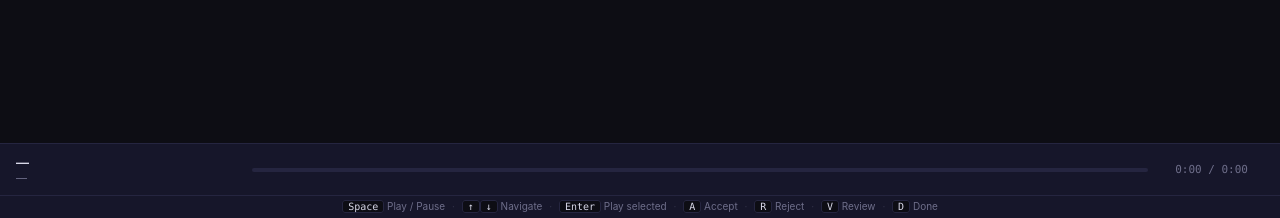
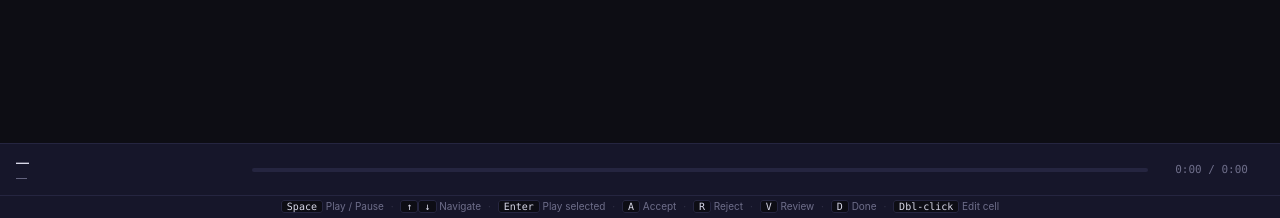
Before and after one commit to Sztuka/dj-library-manager, a Flask app: page / in a window 1280 px wide. Shown: the part 582-800 px from the top of the page. Run offline with Flask 3, Linux system fonts and the light colour scheme; data that the repository does not hold is empty; parts of the project's set-up code (start-up, migrations or seed data) failed here and were passed over.

Commit message:
review-ui: UX fixes — destination column, year, inline editing, clickable genre suggestions
- Add 'destination' column with select (library/reject/archive/mixes)
- Add 'year' column to track table
- Make artist/title/version/year editable via double-click
- Genre suggestion badges now clickable to apply
- CSS for .cell-editable, .inline-edit, .gs-suggest.clickable
- Keyboard shortcuts legend updated with Dbl-click hint

```diff
--- a/djlib/review/static/app.js
+++ b/djlib/review/static/app.js
@@ -49,14 +49,16 @@
   const COLUMNS = {
     unsorted: [
       { key: '_index',       label: '#',       width: '36px' },
-      { key: 'artist',       label: 'Artist',  width: '18%' },
-      { key: 'title',        label: 'Title',   width: '22%' },
-      { key: 'version_info', label: 'Version', width: '14%' },
-      { key: 'genre',        label: 'Genre',   width: '12%', type: 'genre-select' },
-      { key: 'bpm',          label: 'BPM',     width: '50px',  cls: 'col-bpm' },
-      { key: 'key_camelot',  label: 'Key',     width: '44px',  cls: 'col-key' },
-      { key: 'status',       label: 'Status',  width: '80px',  type: 'status-display' },
-      { key: 'done',         label: '✓',       width: '32px',  type: 'checkbox' },
+      { key: 'artist',       label: 'Artist',  width: '16%',  type: 'editable' },
+      { key: 'title',        label: 'Title',   width: '18%',  type: 'editable' },
+      { key: 'version_info', label: 'Version', width: '11%',  type: 'editable' },
+      { key: 'genre',        label: 'Genre',   width: '11%',  type: 'genre-select' },
+      { key: 'year',         label: 'Year',    width: '48px', type: 'editable', cls: 'col-bpm' },
+      { key: 'bpm',          label: 'BPM',     width: '46px', cls: 'col-bpm' },
+      { key: 'key_camelot',  label: 'Key',     width: '40px', cls: 'col-key' },
+      { key: 'destination',  label: 'Dest',    width: '72px', type: 'dest-select' },
+      { key: 'status',       label: 'Status',  width: '68px', type: 'status-display' },
+      { key: 'done',         label: '\u2713', width: '32px', type: 'checkbox' },
     ],
     library: [
       { key: '_index',           label: '#',      width: '36px' },
@@ -237,6 +239,25 @@
           sel.addEventListener('mousedown', (e) => e.stopPropagation());
           td.appendChild(sel);
 
+        } else if (col.type === 'dest-select') {
+          const sel = buildDestSelect(track[col.key]);
+          sel.addEventListener('change', (e) => {
+            e.stopPropagation();
+            track[col.key] = sel.value;
+            saveTrackField(track, col.key, sel.value);
+          });
+          sel.addEventListener('mousedown', (e) => e.stopPropagation());
+          td.appendChild(sel);
+
+        } else if (col.type === 'editable') {
+          td.textContent = track[col.key] || '';
+          td.title = track[col.key] || '';
+          td.classList.add('cell-editable');
+          td.addEventListener('dblclick', (e) => {
+            e.stopPropagation();
+            startInlineEdit(td, track, col.key);
+          });
+
         } else if (col.type === 'status-display') {
           td.textContent = track[col.key] || '—';
           td.classList.add('col-status');
@@ -279,7 +300,52 @@
     }
     return sel;
   }
+  const DEST_OPTIONS = ['', 'library', 'reject', 'archive', 'mixes'];
 
+  function buildDestSelect(currentValue) {
+    const sel = document.createElement('select');
+    sel.classList.add('inline-select');
+    for (const d of DEST_OPTIONS) {
+      const o = document.createElement('option');
+      o.value = d;
+      o.textContent = d || '\u2014';
+      if (d === currentValue) o.selected = true;
+      sel.appendChild(o);
+    }
+    return sel;
+  }
+
+  // ── Inline editing (double-click on artist/title/version/year) ──
+  function startInlineEdit(td, track, key) {
+    if (td.querySelector('input')) return;  // already editing
+    const oldVal = track[key] || '';
+    const input = document.createElement('input');
+    input.type = 'text';
+    input.value = oldVal;
+    input.className = 'inline-edit';
+    td.textContent = '';
+    td.appendChild(input);
+    input.focus();
+    input.select();
+
+    function commit() {
+      const newVal = input.value.trim();
+      td.textContent = newVal;
+      td.title = newVal;
+      if (newVal !== oldVal) {
+        track[key] = newVal;
+        saveTrackField(track, key, newVal);
+        showToast(key + ' updated', '');
+      }
+    }
+
+    input.addEventListener('blur', commit);
+    input.addEventListener('keydown', (e) => {
+      if (e.key === 'Enter') { e.preventDefault(); input.blur(); }
+      if (e.key === 'Escape') { input.value = oldVal; input.blur(); }
+      e.stopPropagation();  // Prevent keyboard shortcuts while editing
+    });
+  }
   // ── Row selection ─────────────────────────────────────────
   function selectRow(index) {
     if (index < 0 || index >= filteredTracks.length) return;
@@ -318,8 +384,28 @@
     if (track.genres_beatport)
       parts.push('<span class="gs gs-bp">BP: ' + escHtml(track.genres_beatport) + '</span>');
     if (track.genre_suggest)
-      parts.push('<span class="gs gs-suggest">→ ' + escHtml(track.genre_suggest) + '</span>');
+      parts.push('<span class="gs gs-suggest clickable" data-genre="' + escHtml(track.genre_suggest) + '">\u2192 ' + escHtml(track.genre_suggest) + '</span>');
     genreSources.innerHTML = parts.join('');
+
+    // Make genre suggestion clickable to apply it
+    genreSources.querySelectorAll('.gs-suggest.clickable').forEach(el => {
+      el.addEventListener('click', () => {
+        const g = el.dataset.genre;
+        if (!g || currentSource !== 'unsorted' || currentIndex < 0) return;
+        const t = filteredTracks[currentIndex];
+        t.genre = g;
+        saveTrackField(t, 'genre', g);
+        showToast('Genre: ' + g, '');
+        // Update the dropdown in the current row
+        const cols = COLUMNS.unsorted;
+        const genreColIdx = cols.findIndex(c => c.key === 'genre');
+        if (genreColIdx >= 0 && tableBody.children[currentIndex]) {
+          const cell = tableBody.children[currentIndex].children[genreColIdx];
+          const sel = cell.querySelector('select');
+          if (sel) sel.value = g;
+        }
+      });
+    });
   }
 
   function escHtml(s) {
--- a/djlib/review/static/style.css
+++ b/djlib/review/static/style.css
@@ -247,6 +247,35 @@ tbody tr.is-done:not(.active) { opacity: 0.3; }
 .inline-select:hover { border-color: var(--border); }
 .inline-select:focus { border-color: var(--accent); }
 
+/* editable cells */
+.cell-editable { cursor: text; }
+.cell-editable:hover {
+  border-bottom: 1px dashed var(--border);
+}
+
+.inline-edit {
+  background: var(--bg);
+  border: 1px solid var(--accent);
+  color: var(--text);
+  font-size: 12px;
+  font-family: var(--font-ui);
+  padding: 2px 4px;
+  width: 100%;
+  outline: none;
+  border-radius: 3px;
+  box-sizing: border-box;
+}
+
+/* clickable genre suggestion badge */
+.gs-suggest.clickable {
+  cursor: pointer;
+  transition: filter .15s, transform .15s;
+}
+.gs-suggest.clickable:hover {
+  filter: brightness(1.3);
+  transform: scale(1.08);
+}
+
 td input[type="checkbox"] {
   accent-color: var(--accent);
   cursor: pointer;
--- a/djlib/review/templates/index.html
+++ b/djlib/review/templates/index.html
@@ -81,6 +81,8 @@
     <kbd>V</kbd> Review
     <span class="sep">·</span>
     <kbd>D</kbd> Done
+    <span class="sep">·</span>
+    <kbd>Dbl-click</kbd> Edit cell
   </div>
 
   <!-- ── Toast notification ─────────────────────────────────── -->
```
